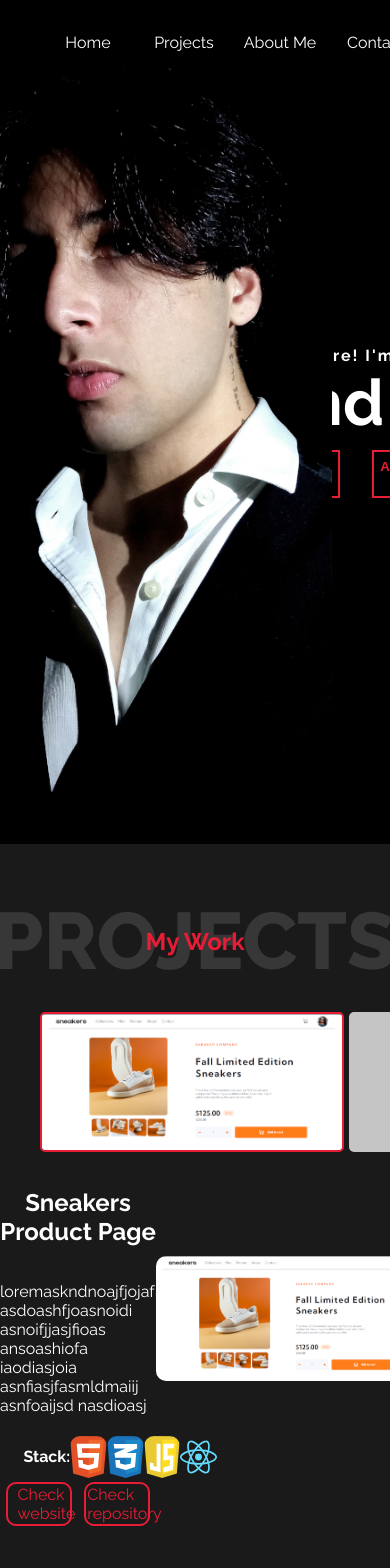
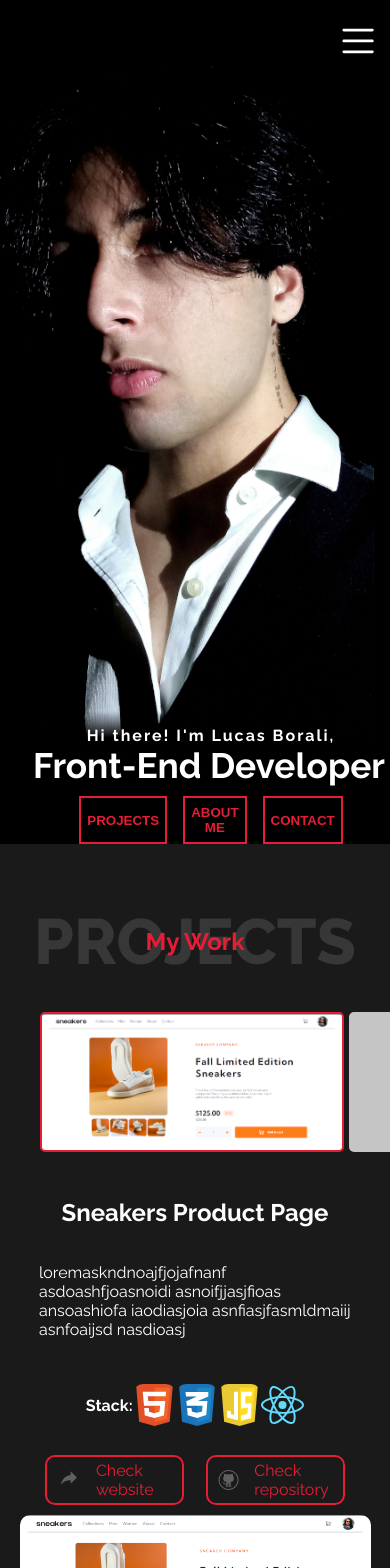
Before and after one commit to LucasBorali/Portfolio, a React (Create React App) app: page / in a window 390 px wide. Shown: the top 1568 px of the page. Built offline with nearby package versions, Linux system fonts and the light colour scheme.

Commit message:
Fineshed the last details. Ready to deploy

```diff
--- a/public/index.html
+++ b/public/index.html
@@ -36,6 +36,7 @@
   </head>
   <body>
     <noscript>You need to enable JavaScript to run this app.</noscript>
+    <div id="window-root"></div>
     <div id="root"></div>
     <!--
       This HTML file is a template.
--- a/src/components/AboutMe.module.css
+++ b/src/components/AboutMe.module.css
@@ -131,7 +131,7 @@
   border-radius: 0;
 }
 
-@media (max-width: 375px) {
+@media (max-width: 500px) {
   .aboutMe .back {
     font-size: 4rem;
   }
--- a/src/components/Contact.module.css
+++ b/src/components/Contact.module.css
@@ -47,7 +47,7 @@
   fill: #ffffffc2;
 }
 
-@media (max-width: 375px) {
+@media (max-width: 500px) {
   .contact p {
     font-size: 2.5rem;
   }
@@ -63,7 +63,8 @@
   .contact a {
     display: flex;
     flex-direction: row;
-    justify-content: left;
+    justify-content: center;
+
   }
   .contact svg {
     width: 16px;
--- a/src/components/MainCover.module.css
+++ b/src/components/MainCover.module.css
@@ -5,15 +5,12 @@
   justify-content: center;
   align-items: center;
   position: relative;
-
 }
 
 .cover img {
   width: auto;
   height: 100vh;
 }
-
-
 
 .cover header {
   color: #fff;
@@ -25,7 +22,6 @@
   flex-direction: column;
   justify-content: center;
   align-items: center;
-
 }
 
 .cover p {
@@ -66,7 +62,6 @@
   display: flex;
   gap: 2rem;
   justify-content: center;
-
 }
 .btns button {
   outline: none;
@@ -99,13 +94,8 @@ button:hover {
     bottom: 0;
     left: 0;
     width: 375px;
-    background: linear-gradient(
-      360deg,
-      black 80%,
-      transparent
-    );
+    background: linear-gradient(360deg, black 80%, transparent);
     padding-top: 15px;
-
   }
   .cover h1 {
     font-size: 2.2rem;
@@ -120,7 +110,40 @@ button:hover {
   }
 
   .btns button {
-   width: 110px;
+    width: 110px;
+  }
+}
+
+@media (max-width: 500px) {
+  .cover {
+    align-items: end;
+  }
+  .cover img {
+    position: relative;
+    z-index: 0;
   }
 
+  .cover header {
+    position: relative;
+    z-index: 1;
+    bottom: 0;
+    width: 375px;
+    background: linear-gradient(360deg, black 80%, transparent);
+    padding-top: 15px;
+  }
+  .cover h1 {
+    font-size: 2.2rem;
+  }
+
+  .heroPic {
+    right: 4vw;
+  }
+
+  .btns {
+    gap: 1rem;
+  }
+
+  .btns button {
+    width: 110px;
+  }
 }
--- a/src/components/Navbar.jsx
+++ b/src/components/Navbar.jsx
@@ -1,24 +1,104 @@
-import {React} from 'react'
-import logo from '../Assets/logo-alpha-channel-white.png'
-import classes from './Navbar.module.css'
+import { React, useEffect, useState } from 'react';
+
+import classes from './Navbar.module.css';
+import ReactDOM from 'react-dom';
 
 const Navbar = () => {
+  const [activeMenu, setActiveMenu] = useState(false);
 
+  const [prevScrollPos, setPrevScrollPos] = useState(window.scrollY);
+
+  useEffect(() => {
+    const handleScroll = () => {
+      const currentScrollPos = window.scrollY;
+      if (prevScrollPos > currentScrollPos && window.innerWidth <= 500) {
+        document.getElementById('navbar').style.top = '0';
+      } else if(prevScrollPos < currentScrollPos && window.innerWidth <= 500){
+        document.getElementById('navbar').style.top =
+          '-150px';
+      }
+      setPrevScrollPos(currentScrollPos);
+
+    };
+
+    window.addEventListener('scroll', handleScroll);
+    return () => {
+      window.removeEventListener('scroll', handleScroll);
+    };
+  }, [prevScrollPos]);
+
+  const displayMenuHandler = function (e) {
+    if (activeMenu === false) {
+      setActiveMenu(true);
+    } else {
+      setActiveMenu(false);
+    }
+  };
+
+  const overlayHandler = function () {
+    setActiveMenu(false);
+  };
 
 
   return (
-    <nav className={classes.navBar}>
+    <nav id="navbar" className={classes.navBar}>
+      {window.innerWidth <= 500 ? (
+        <div className={classes.overlay}>
+          <button onClick={displayMenuHandler}>
+            <svg
+              fill="#fff"
+              width="800px"
+              height="800px"
+              viewBox="0 0 32 32"
+              version="1.1"
+              xmlns="http://www.w3.org/2000/svg"
+            >
+              <path d="M0.844 6.050c-0.256-0.256-0.381-0.581-0.381-0.975s0.125-0.719 0.381-0.975 0.581-0.381 0.975-0.381h28.512c0.394 0 0.719 0.125 0.975 0.381s0.381 0.581 0.381 0.975-0.125 0.719-0.381 0.975-0.581 0.381-0.975 0.381h-28.512c-0.394 0-0.719-0.125-0.975-0.381zM31.306 14.963c0.256 0.256 0.381 0.581 0.381 0.975s-0.125 0.719-0.381 0.975-0.581 0.381-0.975 0.381h-28.512c-0.394 0-0.719-0.125-0.975-0.381s-0.381-0.581-0.381-0.975 0.125-0.719 0.381-0.975 0.581-0.381 0.975-0.381h28.512c0.394 0 0.719 0.125 0.975 0.381zM31.306 25.819c0.256 0.256 0.381 0.581 0.381 0.975s-0.125 0.719-0.381 0.975-0.581 0.381-0.975 0.381h-28.512c-0.394 0-0.719-0.125-0.975-0.381s-0.381-0.581-0.381-0.975 0.125-0.719 0.381-0.975 0.581-0.381 0.975-0.381h28.512c0.394 0 0.719 0.131 0.975 0.381z"></path>
+            </svg>
+          </button>
+          {activeMenu &&
+            ReactDOM.createPortal(
+              <div onClick={overlayHandler} className={classes['card-menu']}>
+                <ul>
+                  <li>
+                    <a href="#home">Home</a>
+                  </li>
+                  <li>
+                    <a href="#projects">Projects</a>
+                  </li>
+                  <li>
+                    <a href="#about-me">About Me</a>
+                  </li>
+                  <li>
+                    <a href="#contact">Contact</a>
+                  </li>
+                </ul>
+              </div>,
+              document.getElementById('window-root')
+            )}
+        </div>
+      ) : (
+        <div>
+          <ul>
+            <li>
+              <a href="#home">Home</a>
+            </li>
+            <li>
+              <a href="#projects">Projects</a>
+            </li>
+            <li>
+              <a href="#about-me">About Me</a>
+            </li>
+            <li>
+              <a href="#contact">Contact</a>
+            </li>
+          </ul>
 
-       <ul>
-        <li ><a href='#home'>Home</a></li>
-        <li><a href='#projects'>Projects</a></li>
-        <li><a href='#about-me'>About Me</a></li>
-        <li><a href='#contact'>Contact</a></li>
-       </ul>
-       <img className={classes.logo} src={logo} alt="logo"/>
+        </div>
 
+      )}
     </nav>
-  )
-}
+  );
+};
 
-export default Navbar
+export default Navbar;
--- a/src/components/Navbar.module.css
+++ b/src/components/Navbar.module.css
@@ -5,13 +5,13 @@
   height: 10vh;
   width: 100vw;
   position: fixed;
-  z-index: 1;
+  z-index: 2;
 }
 
 .navBar ul {
   display: flex;
   list-style: none;
-  height: 100%;
+  height: 3rem;
   color: #ffff;
 }
 
@@ -31,13 +31,11 @@
 .navBar a {
   text-decoration: none;
   color: inherit;
-
   width: 100%;
   height: 100%;
   display: flex;
   justify-content: center;
   align-items: center;
-
 }
 
 .logo {
@@ -45,3 +43,67 @@
   height: 30px;
   margin-right: 3rem;
 }
+
+
+
+
+@media (max-width: 500px) {
+  .navBar {
+    background-color: rgba(0, 0, 0, 0.531);
+  }
+  .overlay {
+    position: absolute;
+    right: 10px;
+  }
+
+  .card-menu {
+    position: fixed;
+    width: 100vw;
+    height: 100vh;
+    top: 0;
+    z-index: 3;
+    /* backdrop-filter: blur(5px); */
+  }
+
+  .card-menu ul {
+    background-color: rgba(244, 244, 244, 0.99);
+    height: 100vh;
+    width: 45vw;
+    margin: 0;
+    display: flex;
+    flex-direction: column;
+    list-style: none;
+    justify-content: center;
+    align-items: center;
+    padding: 0;
+    gap: 3rem;
+    border-radius: 0 20px 20px 0;
+    animation: sliding 0.5s;
+  }
+
+  @keyframes sliding {
+    from {
+      transform: translateX(-300px);
+    }
+    to {
+      transform: translateX(0);
+    }
+  }
+
+  .card-menu a {
+    text-decoration: none;
+    color: inherit;
+    font-size: 1.2rem;
+    font-weight: bold;
+  }
+
+  .overlay button {
+    background-color: transparent;
+    border: none;
+  }
+
+  .overlay svg {
+    width: 32px;
+    height: 32px;
+  }
+}
--- a/src/components/Projects.module.css
+++ b/src/components/Projects.module.css
@@ -167,3 +167,42 @@
     padding: 3px 0 3px 10px;
   }
 }
+
+@media (max-width: 500px) {
+  .projects .back {
+    font-size: 4rem;
+  }
+
+  /* .mobileOnly {
+    display: none;
+  } */
+
+  .display-project img {
+    width: 90%;
+  }
+
+  .display-project {
+    height: 60vh;
+    flex-direction: column;
+    gap: 10px
+  }
+
+  .display-project .panel {
+    width: 80vw;
+    height: 40vh;
+    margin-top: 10px;
+  }
+
+  .links {
+    gap: 10px;
+  }
+
+  .links svg {
+    width: 30px;
+  }
+
+  .links a {
+    height: 40px;
+    padding: 3px 0 3px 10px;
+  }
+}
```
